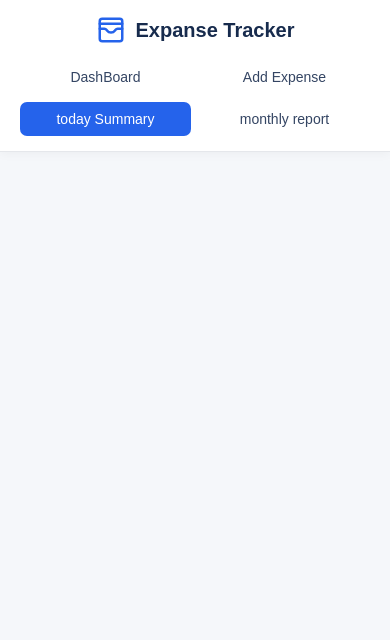
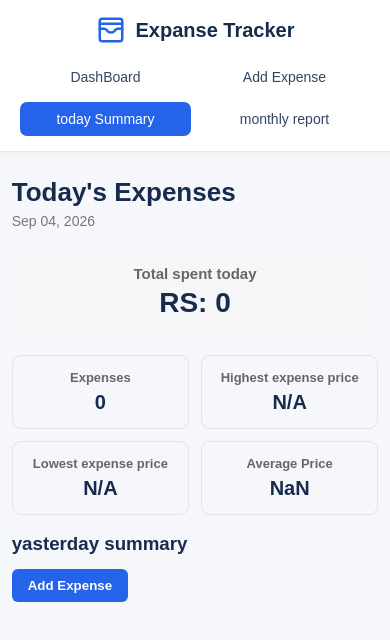
Before and after one commit to codewithmansoorahmad/expense-tracker, a React (Vite) app: page /today-summary in a window 390 px wide. Shown: the top 640 px of the page. Built offline with nearby package versions, Linux system fonts and the light colour scheme.

Commit message:
add today yasterday pages functionality with times

```diff
--- a/src/App.jsx
+++ b/src/App.jsx
@@ -14,6 +14,7 @@ function App() {
     <Routes>
       <Route path="/" element={<DashBoard/>} />
       <Route path="/add-expense" element={<Expense/>} />
+      <Route path="/add-expense/:id" element={<Expense/>} />
       <Route path="/today-summary" element={<TodaySummary/>} />
 
     </Routes>
--- a/src/components/Expense.jsx
+++ b/src/components/Expense.jsx
@@ -1,23 +1,29 @@
 import { useRef, useState } from "react";
-import { handleInput, handleKey, handleSubmit } from "../services/expense";
-import "../css/expense.css"
-import { useNavigate } from "react-router-dom";
+import { handleInput, handleKey, handleSubmit, handleUpdateSubmit } from "../services/expense";
+import "../css/Expense.css"
+import { useNavigate, useParams } from "react-router-dom";
+import { useSelector } from "react-redux";
+function Expense() {
+  const {id}=useParams()
+       const expenses=useSelector((state)=>state.expenses.expensesItems)
 
-function Expense() {
-  const [name, setName] = useState("");
-  const [price, setPrice] = useState("");
-  const [date, setDate] = useState("");
-  const [category, setCategory] = useState("");
+  const edit=id &&expenses.find((item)=>item.id===id)
+  const todayDate = new Date().toISOString().split("T")[0]
+  const [name, setName] = useState(id?edit.name:"");
+  const [price, setPrice] = useState(id?edit.price:"");
+  const [date, setDate] = useState(id?edit.date:todayDate);
+  const [category, setCategory] = useState(id?edit.category:"");
   const priceRef=useRef()
   const btnSubmit=useRef()
   const dateRef=useRef()
   const categoryRef=useRef()
 
+
   const navigate=useNavigate()
   return (
     <div className="expense">
-      <h2>Add Expense</h2>
-      <form  onSubmit={(e)=>handleSubmit(e,navigate)}>
+      <h2>{id?"Update Expense":"Add Expense"}</h2>
+      <form  onSubmit={(e)=>!id?handleSubmit(e,navigate):handleUpdateSubmit(id,navigate,e)}>
         <div className="expense-name">
           <label>Expense Name</label>
           <input
@@ -63,7 +69,7 @@ function Expense() {
         <div className="expense-category">
           <label>Add Category</label>
           <select
-            name="select"
+            name="category"
             id="select"
             value={category}
             ref={categoryRef}
@@ -89,7 +95,7 @@ function Expense() {
             <option value="other">Other</option>
           </select>
         </div>
-        <button ref={btnSubmit} className="btn" type="submit">Add Expense</button>
+        <button ref={btnSubmit} className="btn" type="submit">{!id?"Add Expense":"update Expense"}</button>
       </form>
     </div>
   );
--- a/src/components/TodaySummary.jsx
+++ b/src/components/TodaySummary.jsx
@@ -1,13 +1,69 @@
-import { useSelector } from "react-redux"
+import { useDispatch, useSelector } from "react-redux"
+import { useNavigate } from "react-router-dom"
+import { deleteExpense } from "../redux/slice"
+import "../css/TodaySummary.css"
+import YasterDaySummary from "./YasterdaySummary"
+import TodayExpensesPages from "./todayExpensePages"
 
 function TodaySummary(){
+  const todayDateItems = new Date().toISOString().split("T")[0]
+
      const expenses=useSelector((state)=>state.expenses.expensesItems)
-     console.log(expenses)
+     const todayExpenses=expenses.filter((item)=>item.date===todayDateItems)
+     const navigate=useNavigate()
+     const dispatch=useDispatch()
+  const todayDate = new Date().toLocaleDateString("en-us",{
+    month:"short",
+    day:"2-digit",
+    year:"numeric"
+  })
+  const totalExpense=todayExpenses.reduce((acc,curr)=>acc+Number(curr.price),0)
+  const averagePrice=(totalExpense/todayExpenses.length).toFixed(2)
+  const highestPrice=todayExpenses.length>0?todayExpenses.reduce((acc,curr)=> curr.price>acc.price?curr:acc).price:"N/A"
+  const LowestPrice=todayExpenses.length?todayExpenses.reduce((acc,curr)=>curr.price<acc.price?curr:acc).price:"N/A"
+
     return(
-        <div>
+        <div className="today-summary">
+            <div className="head-today">
+                <h1>Today's Expenses</h1>
+                <p>{todayDate}</p>
+            </div>
+            <div className="total-expense">
+                <h3>Total spent today</h3>
+                <h1>RS: {totalExpense}</h1>
+            </div>
+            <div className="expenses-grid">
+                <div className="expenses-length">
+                    <h3>Expenses</h3>
+                    <p>{todayExpenses.length}</p>
+                </div>
+                <div className="highest-expense-price">
+                    <h3>Highest expense price</h3>
+                    <p>{highestPrice}</p>
+                </div>
+                <div className="lowest-expense-price">
+                    <h3>Lowest expense price</h3>
+                    <p>{LowestPrice}</p>
+                </div>
+                <div className="average-expense-price">
+                    <h3>Average Price</h3>
+                    <p>{averagePrice?averagePrice:"N/A"}</p>
+
+                </div>
+            </div>
+                {
+                    todayExpenses.length>0?<TodayExpensesPages todayExpenses={todayExpenses} navigate={navigate} dispatch={dispatch}/>:<YasterDaySummary/>
+                }
+
+                    <button className="btn-add-expense" onClick={()=>navigate("/add-expense")}>Add Expense</button>
 
 
-        </div>
+            </div>
+
+
+
+
+
     )
 }
 export default TodaySummary
--- /dev/null
+++ b/src/components/YasterdaySummary.jsx
@@ -0,0 +1,30 @@
+import { useDispatch, useSelector } from "react-redux"
+
+function YasterDaySummary(){
+  const todayDate = new Date().toISOString().split("T")[0]
+     const dispatch=useDispatch()
+     const expenses=useSelector((state)=>state.expenses.expensesItems)
+     const yasterdayDate=new Date()
+     yasterdayDate.setDate(yasterdayDate.getDate() -1)
+const formatedYasterday=yasterdayDate.toISOString().split("T")[0]
+     const yasterday=expenses.filter((item)=>item.date===formatedYasterday)
+
+
+    return(
+        <div>
+            <h3>yasterday summary</h3>
+            {
+                yasterday.map((item)=>{
+                    return <div className="expense-page">
+                        <p>{item.name}</p>
+                        <p>{item.price}</p>
+                        <p>{item.date}</p>
+                    </div>
+                })
+            }
+
+
+        </div>
+    )
+}
+export default YasterDaySummary
--- /dev/null
+++ b/src/components/todayExpensePages.jsx
@@ -0,0 +1,23 @@
+import { deleteExpense } from "../redux/slice"
+export default function TodayExpensesPages({todayExpenses,dispatch,navigate}){
+    return(
+          <div className="todayExpenses">
+                <h2>Today Expenses</h2>
+
+<div className="expenses-main-page">
+                    {
+                    todayExpenses.map((item)=>{
+                            return <div className="expense-page" key={item.id}>
+                                <p>{item.name}</p>
+                                <p>RS: {item.price}</p>
+                                <p>{item.time}</p>
+                                <button className="btn-edit" onClick={()=>navigate(`/add-expense/${item.id}`)}>Edit</button>
+                                <button className="btn-delete" onClick={()=>dispatch(deleteExpense(item))}>Delete</button>
+                            </div>
+                        })
+                    }
+            </div>
+
+                </div>
+    )
+}
--- /dev/null
+++ b/src/css/TodaySummary.css
@@ -0,0 +1,186 @@
+.today-summary {
+    width: 92%;
+    max-width: 1000px;
+    margin: 25px auto;
+    font-family: Arial, sans-serif;
+}
+
+.head-today {
+    display: flex;
+    justify-content: space-between;
+    align-items: center;
+    margin-bottom: 18px;
+}
+
+.head-today h1 {
+    margin: 0;
+    font-size: 26px;
+}
+
+.head-today p {
+    margin: 0;
+    color: #777;
+    font-size: 14px;
+}
+
+.total-expense {
+    padding: 18px;
+    border-radius: 10px;
+    background: #f4f6f8;
+    text-align: center;
+    margin-bottom: 18px;
+}
+
+.total-expense h3 {
+    margin: 0 0 5px;
+    font-size: 15px;
+    color: #666;
+}
+
+.total-expense h1 {
+    margin: 0;
+    font-size: 28px;
+}
+
+.expenses-grid {
+    display: grid;
+    grid-template-columns: repeat(4, 1fr);
+    gap: 12px;
+    margin-bottom: 18px;
+}
+
+.expenses-grid > div {
+    padding: 14px;
+    border: 1px solid #e1e5e9;
+    border-radius: 9px;
+    text-align: center;
+}
+
+.expenses-grid h3 {
+    margin: 0 0 6px;
+    font-size: 13px;
+    color: #666;
+}
+
+.expenses-grid p {
+    margin: 0;
+    font-size: 20px;
+    font-weight: 600;
+}
+
+.todayExpenses {
+    border: 1px solid #e1e5e9;
+    border-radius: 10px;
+    padding: 18px;
+}
+
+.todayExpenses h2 {
+    margin: 0 0 12px;
+    font-size: 20px;
+}
+
+.expenses-main-page {
+    display: flex;
+    flex-direction: column;
+    gap: 7px;
+}
+
+.expense-page {
+    display: grid;
+    grid-template-columns: 2fr 1fr 1fr auto auto;
+    align-items: center;
+    gap: 10px;
+    padding: 10px 12px;
+    border: 1px solid #e5e5e5;
+    border-radius: 7px;
+    background: #fafafa;
+}
+
+.expense-page p {
+    margin: 0;
+    font-size: 14px;
+}
+
+.expense-page p:first-child {
+    font-weight: 600;
+}
+
+.expense-page p:nth-child(2) {
+    font-weight: 600;
+}
+
+.expense-page p:nth-child(3) {
+    color: #777;
+    font-size: 13px;
+}
+
+.expense-page button {
+    border: none;
+    border-radius: 5px;
+    padding: 6px 11px;
+    cursor: pointer;
+    font-size: 12px;
+}
+
+.btn-edit {
+    background: #2563EB;
+    color: white;
+}
+
+.btn-delete {
+    background: #2563EB;
+    color: white;
+
+}
+
+.btn-add-expense {
+    margin-top: 14px;
+    padding: 9px 16px;
+    border: none;
+    border-radius: 6px;
+    cursor: pointer;
+    font-weight: 600;
+    background: #2563EB;
+    color: white;
+
+
+}
+.today-summary button:hover{
+ background: #1D4ED8;
+
+
+}
+.expense-page:hover {
+    box-shadow: 0 2px 8px rgba(0, 0, 0, 0.07);
+}
+
+@media (max-width: 700px) {
+    .head-today {
+        flex-direction: column;
+        align-items: flex-start;
+        gap: 5px;
+    }
+
+    .expenses-grid {
+        grid-template-columns: repeat(2, 1fr);
+    }
+
+    .expense-page {
+        grid-template-columns: 1fr 1fr;
+    }
+}
+
+@media (max-width: 450px) {
+    .today-summary {
+        width: 94%;
+    }
+
+    .expenses-grid {
+        grid-template-columns: 1fr 1fr;
+    }
+
+    .expense-page {
+        grid-template-columns: 1fr;
+        gap: 5px;
+    }
+}
--- a/src/pages/Header.jsx
+++ b/src/pages/Header.jsx
@@ -1,7 +1,7 @@
 import NavBar from "../components/NavBar"
 // import { Walletcards } from "lucide-react";
 import { WalletCards } from "lucide-react";
-import "../css/header.css"
+import "../css/Header.css"
 function Header(){
     return<>
     <div className="header">
--- a/src/redux/slice.js
+++ b/src/redux/slice.js
@@ -3,18 +3,58 @@ import { createSlice } from "@reduxjs/toolkit";
 const ExpenseSLice=createSlice({
     name:"expense",
     initialState:{
-        expensesItems:[]
+        expensesItems:JSON.parse(localStorage.getItem("cart"))||[],
+
     },
     reducers:{
         addExpenses:(state,action)=>{
             const id=crypto.randomUUID()
+
             console.log(id)
-            const newObj={...action.payload,id}
+            const time=new Date().toLocaleTimeString("en-us",{
+                minute:"2-digit",
+                hour:"2-digit"
+            })
+
+            const newObj={...action.payload,id,time}
 
             state.expensesItems.push(newObj)
+            localStorage.setItem("cart",JSON.stringify(state.expensesItems))
+
+
+        },
+        deleteExpense:(state,action)=>{
+            let isConfirm=confirm("are you sure to delete "+action.payload.name +" expense")
+            if(isConfirm){
+            state.expensesItems=state.expensesItems.filter((item)=>action.payload.id!==item.id)
+            localStorage.setItem("cart",JSON.stringify(state.expensesItems))
+            }
+            return
+
+
+        },
+        editExpense:(state,action)=>{
+            let id =action.payload.id
+            const index=state.expensesItems.findIndex((item)=>item.id===id);
+
+              const time=new Date().toLocaleTimeString("en-us",{
+                minute:"2-digit",
+                hour:"2-digit"
+            })
+
+            if(index!=-1){
+                state.expensesItems[index]={...action.payload.obj,id,time}
+            localStorage.setItem("cart",JSON.stringify(state.expensesItems))
+
+            }
+
+
+
+
+
 
         }
     }
 })
 export default ExpenseSLice.reducer
-export const {addExpenses}=ExpenseSLice.actions
+export const {addExpenses,deleteExpense,editExpense}=ExpenseSLice.actions
--- a/src/services/expense.js
+++ b/src/services/expense.js
@@ -1,4 +1,4 @@
-import { addExpenses } from "../redux/slice"
+import { addExpenses, editExpense } from "../redux/slice"
 import store from "../redux/store"
 export function handleInput(e,func){
     func(e.target.value)
@@ -18,11 +18,25 @@ export function handleSubmit(event,navigate){
     const formData=new FormData(event.target)
     const obj=Object.fromEntries(formData)
     store.dispatch(addExpenses(obj))
+    alert("expense added successfully")
     navigate("/today-summary")
 
 
 }
 
+
+export function handleUpdateSubmit(id,navigate,event){
+    event.preventDefault()
+    const formData=new FormData(event.target)
+
+    const obj=Object.fromEntries(formData)
+    store.dispatch(editExpense({obj,id}))
+     alert("expense updated successfully successfully")
+    navigate("/today-summary")
+
+
+
+}
 export function handleKey(e,name){
     // if(!e.target.checkValidity())return;
     if(e.key==="Enter"&&e.target.id==="select"){
@@ -30,8 +44,9 @@ export function handleKey(e,name){
         name.current.click()
 return
     }
-    if(e.key==="Enter"){
+    if(e.key==="Enter"&&e.target.checkValidity()){
 
+        e.preventDefault()
 name.current.focus()
 
     }
```
